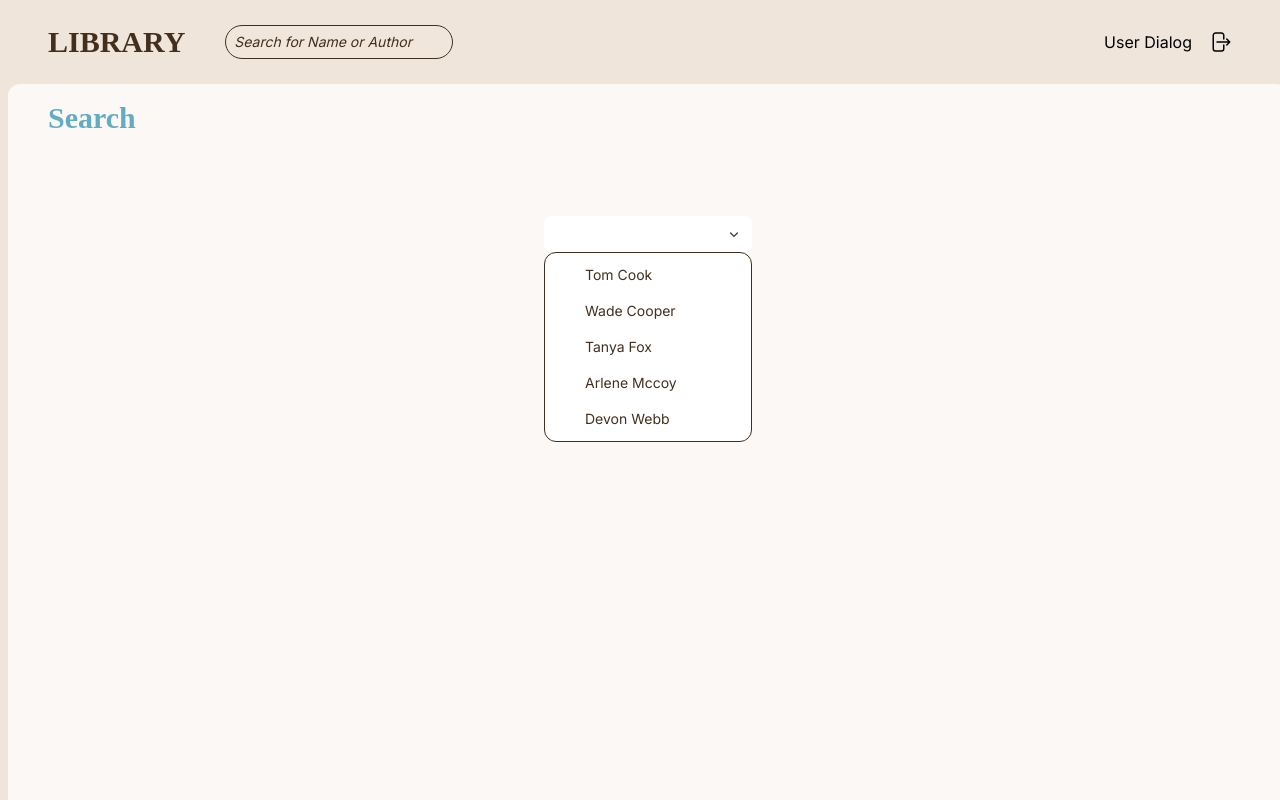
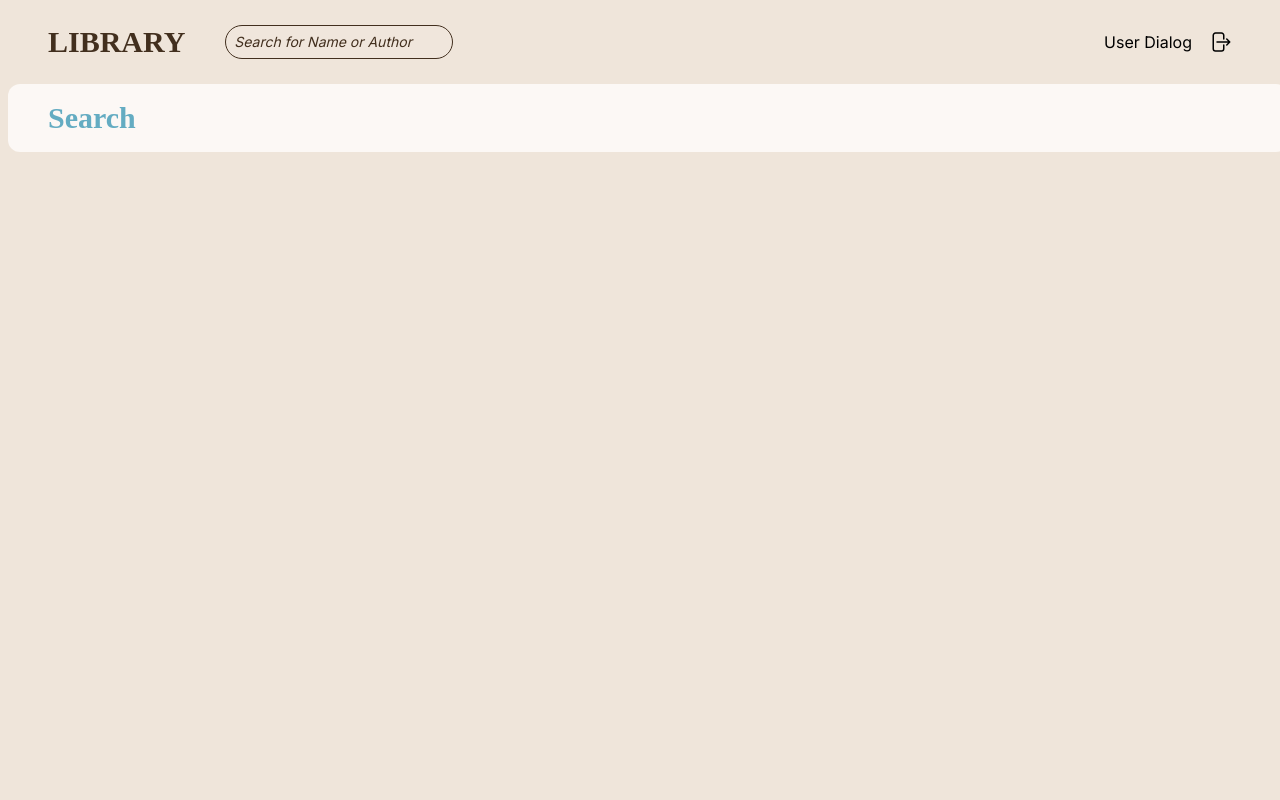
Before and after one commit to AlapanDas/Library-Portal, a Next.js app: page /components/Search in a window 1280 px wide. Shown: the top 800 px of the page. Built offline with nearby package versions, Linux system fonts and the light colour scheme.

Commit message:
Home Page

```diff
--- a/app/components/Combbox/page.jsx
+++ /dev/null
@@ -1,64 +0,0 @@
-import { Combobox, ComboboxButton, ComboboxInput, ComboboxOption, ComboboxOptions } from '@headlessui/react'
-import { CheckIcon, ChevronDownIcon } from '@heroicons/react/20/solid'
-import clsx from 'clsx'
-import { useState } from 'react'
-
-const people = [
-  { id: 1, name: 'Tom Cook' },
-  { id: 2, name: 'Wade Cooper' },
-  { id: 3, name: 'Tanya Fox' },
-  { id: 4, name: 'Arlene Mccoy' },
-  { id: 5, name: 'Devon Webb' },
-]
-
-export default function Combbox() {
-  const [query, setQuery] = useState('')
-  const [selected, setSelected] = useState()
-
-  const filteredPeople =
-    query === ''
-      ? people
-      : people.filter((person) => {
-          return person.name.toLowerCase().includes(query.toLowerCase())
-        })
-
-  return (
-    <div className="mx-auto h-screen w-52 pt-20">
-      <Combobox value={selected} onChange={(value) => setSelected(value)} onClose={() => setQuery('')} __demoMode>
-        <div className="relative">
-          <ComboboxInput
-            className={clsx(
-              'w-full rounded-lg border-none bg-white py-1.5 pr-8 pl-3 text-sm/6 text-text',
-              'focus:outline-none data-[focus]:outline-2 data-[focus]:-outline-offset-2 data-[focus]:outline-text'
-            )}
-            displayValue={(person) => person?.name}
-            onChange={(event) => setQuery(event.target.value)}
-          />
-          <ComboboxButton className="group absolute inset-y-0 right-0 px-2.5">
-            <ChevronDownIcon className="size-4 fill-text group-data-[hover]:fill-white" />
-          </ComboboxButton>
-        </div>
-
-        <ComboboxOptions
-          anchor="bottom"
-          transition
-          className={clsx(
-            'w-[var(--input-width)] rounded-xl border border-text bg-white p-1 [--anchor-gap:var(--spacing-1)] empty:invisible',
-            'transition duration-100 ease-in data-[leave]:data-[closed]:opacity-0'
-          )}
-        >
-          {filteredPeople.map((person) => (
-            <ComboboxOption
-              key={person.id}
-              value={person}
-              className="group flex cursor-default items-center gap-2 rounded-lg py-1.5 px-3 select-none data-[focus]:bg-white/10"
-            >
-              <CheckIcon className="invisible size-4 fill-white group-data-[selected]:visible" />
-              <div className="text-sm/6 text-text">{person.name}</div>
-            </ComboboxOption>
-          ))}
-        </ComboboxOptions>
-      </Combobox>
-    </div>
-  )
-}
--- a/app/components/Search/page.tsx
+++ b/app/components/Search/page.tsx
@@ -1,5 +1,4 @@
 import React from 'react'
-import Combbox from '../Combbox/page.jsx'
 
 type Props = {}
 
@@ -9,7 +8,7 @@ export default function Search({ }: Props) {
       <div>
         <h1 className='font-bold text-3xl text-heading font-poppins mx-6'>Search</h1>
       </div>
-      <Combbox />
+
 
     </div>
   )
```
